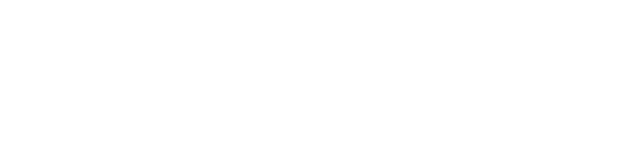
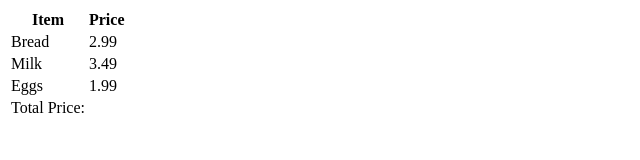
Before and after one commit to acciojob/grofers-checkout-2-Balajiw920, a website: page main.html in a window 1280 px wide. Shown: the whole page, without its empty margins (0-640 px from the left). Drawn offline with Linux system fonts and the light colour scheme.

Commit message:
Update main.html

```diff
--- a/main.html
+++ b/main.html
@@ -8,6 +8,35 @@
 
 <body>
 	<!-- the entire body must be written by student -->
+	<table>
+  <thead>
+    <tr>
+      <th>Item</th>
+      <th>Price</th>
+    </tr>
+  </thead>
+  <tbody>
+    <tr>
+      <td>Bread</td>
+      <td data-ns-test="prices">2.99</td>
+    </tr>
+    <tr>
+      <td>Milk</td>
+      <td data-ns-test="prices">3.49</td>
+    </tr>
+    <tr>
+      <td>Eggs</td>
+      <td data-ns-test="prices">1.99</td>
+    </tr>
+  </tbody>
+  <tfoot>
+    <tr>
+      <td>Total Price:</td>
+      <td data-ns-test="grandTotal"></td>
+    </tr>
+  </tfoot>
+</table>
+
     <script type="text/javascript" src="./script.js">
 </script>
 
```
